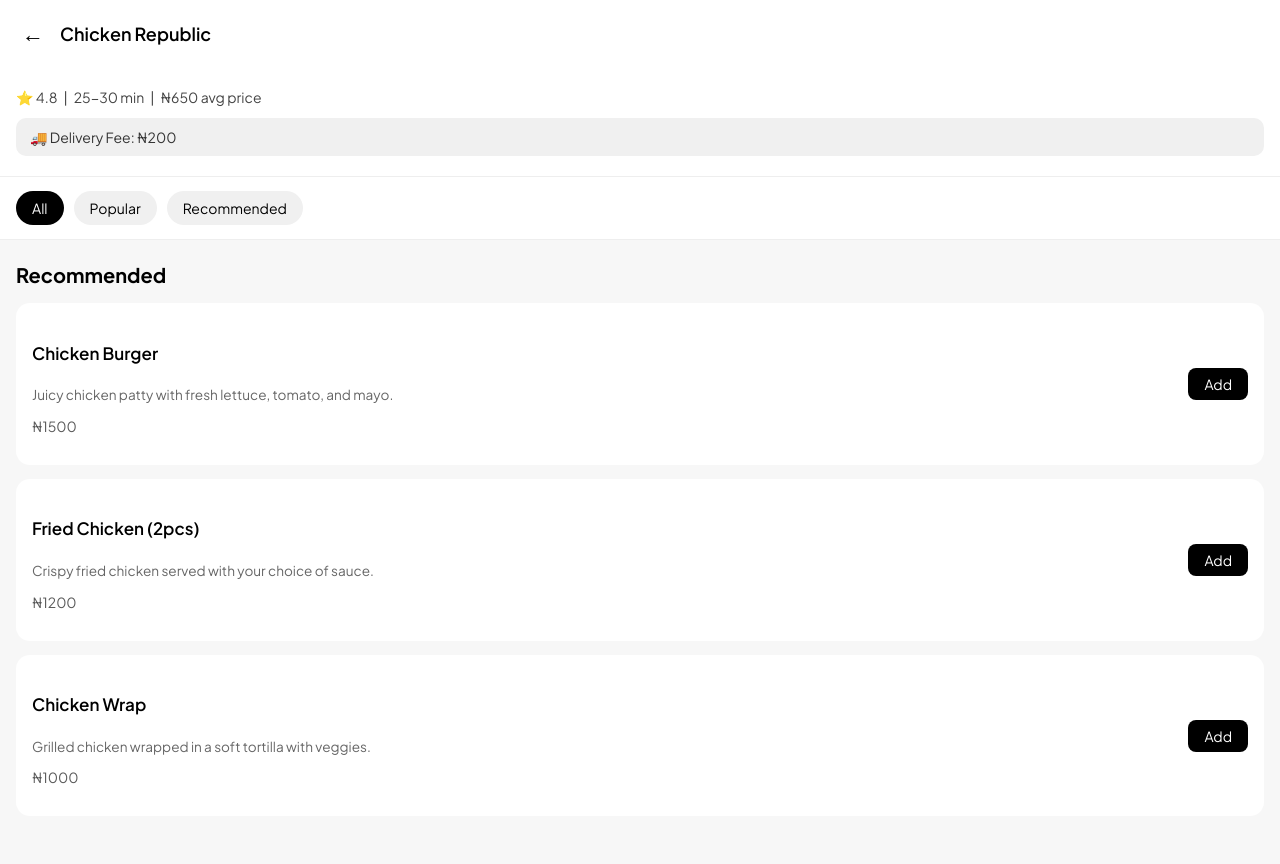
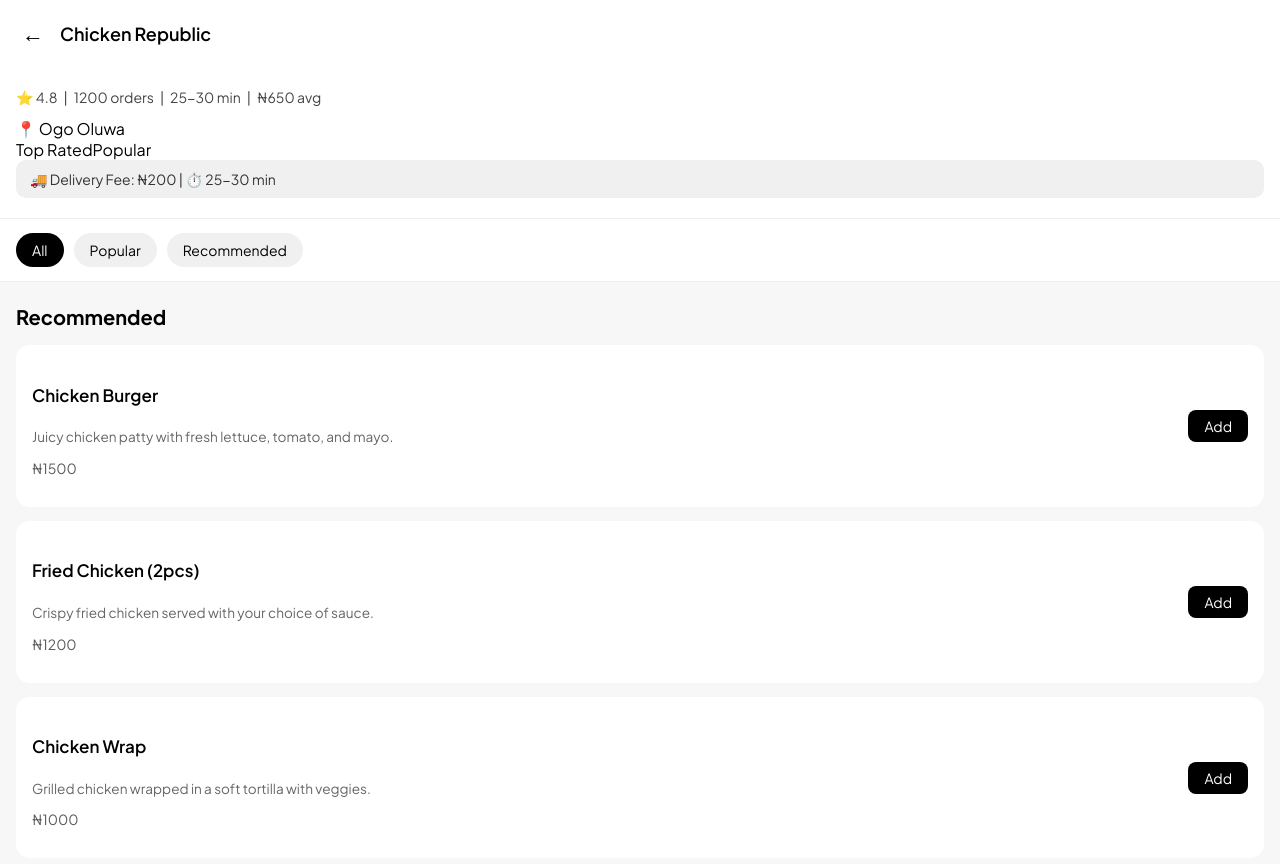
Before and after one commit to ay30bg/droppa, a React (Create React App) app: page /details/1 in a window 1280 px wide. Shown: the top 864 px of the page. Built offline with nearby package versions, Linux system fonts and the light colour scheme.

Commit message:
Update RestaurantDetails.jsx

```diff
--- a/src/pages/RestaurantDetails.jsx
+++ b/src/pages/RestaurantDetails.jsx
@@ -37,7 +37,7 @@ export default function RestaurantDetails() {
 
   const isClosed = getRestaurantTimeDisplay(restaurant.time) === "Closed";
 
-  const categories = ["All", "Popular", "Recommended"]; // expand later if needed
+  const categories = ["All", "Popular", "Recommended"];
 
   const addToCart = (item) => {
     setCart((prev) => {
@@ -86,19 +86,38 @@ export default function RestaurantDetails() {
 
       {/* ──────────── RESTAURANT INFO ──────────── */}
       <div className="cd-rest-info">
+        {/* Rating, Orders, Time, Avg Price */}
         <div className="cd-sub-info">
           <span>⭐ {restaurant.rating}</span>
           <span>|</span>
+          <span>{restaurant.orders} orders</span>
+          <span>|</span>
           <span>{restaurant.time}</span>
           <span>|</span>
-          <span>₦{restaurant.price} avg price</span>
+          <span>₦{restaurant.price} avg</span>
         </div>
 
+        {/* Street / Location */}
+        <div className="cd-street-info">📍 {restaurant.street}</div>
+
+        {/* Tags / Badges */}
+        <div className="cd-tags">
+          {restaurant.rating >= 4.8 && (
+            <span className="cd-badge top-rated">Top Rated</span>
+          )}
+          {restaurant.orders > 1000 && (
+            <span className="cd-badge popular">Popular</span>
+          )}
+        </div>
+
+        {/* Delivery Fee or Closed */}
         {isClosed ? (
-          <div className="cd-closed-banner">Closed — Opens tomorrow morning</div>
+          <div className="cd-closed-banner">
+            Closed — Opens tomorrow morning
+          </div>
         ) : (
           <div className="cd-delivery-box">
-            <span>🚚 Delivery Fee: ₦200</span>
+            <span>🚚 Delivery Fee: ₦200 | ⏱️ {restaurant.time}</span>
           </div>
         )}
       </div>
@@ -126,7 +145,6 @@ export default function RestaurantDetails() {
           </>
         ) : (
           <>
-            {/* Recommended section anchor */}
             <h3
               className="cd-section-title"
               ref={(el) => (sectionRefs.current["Recommended"] = el)}
```
